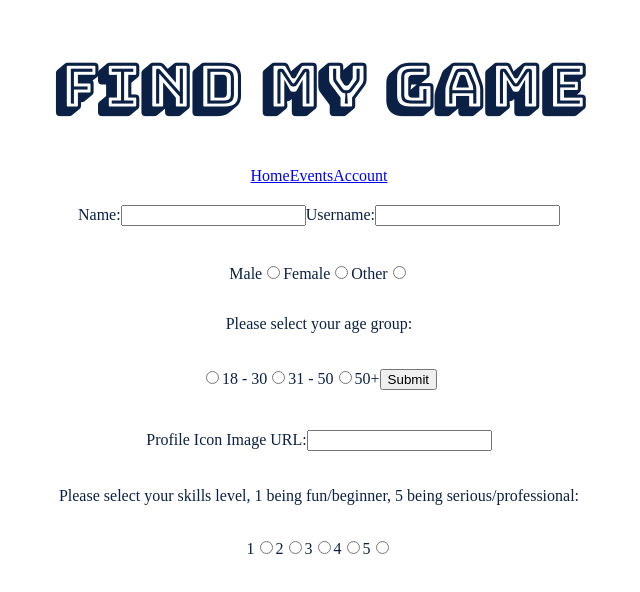
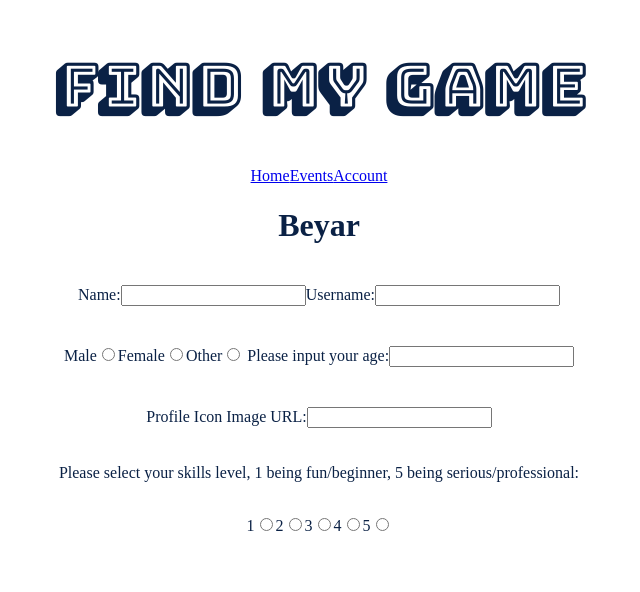
Before and after one commit to BarryCurtis/GameFinder, a React (Create React App) app: page /user-details in a window 1280 px wide. Shown: the top 592 px of the page, without its empty margins (321-961 px from the left). Built offline with nearby package versions, Linux system fonts and the light colour scheme; no server answers; a web font is replaced by a local one.

Commit message:
add age input

```diff
--- a/src/Components/UserDetails.jsx
+++ b/src/Components/UserDetails.jsx
@@ -1,5 +1,6 @@
 import { useAuth } from "../security/authContext";
 import { useState } from "react";
+import { postUser } from "../Utility/api";
 
 const UserDetails = () => {
   const { currentUser } = useAuth();
@@ -11,8 +12,11 @@ const UserDetails = () => {
   const [skillsLevel, setSkillsLevel] = useState();
   const [rating, setRating] = useState(0);
   console.log(gender, name);
+
+  function handleSubmit() {}
   return (
-    <form action="">
+    <form onSubmit={handleSubmit}>
+      <h1>Beyar</h1>
       <label htmlFor="name">Name:</label>
       <input
         onChange={(e) => {
@@ -66,44 +70,17 @@ const UserDetails = () => {
         value="mixed"
       />
 
-      <p>Please select your age group:</p>
+      <label for="age"> Please input your age:</label>
       <input
         onChange={(e) => {
           setAge(e.target.value);
         }}
-        type="radio"
-        id="age1"
+        type="number"
+        id="age"
         name="age"
-        value="30"
+        value={age}
       />
-      <label for="age1">18 - 30</label>
-      <input
-        onChange={(e) => {
-          setAge(e.target.value);
-        }}
-        type="radio"
-        id="age2"
-        name="age"
-        value="60"
-      />
-      <label for="age2">31 - 50</label>
-      <input
-        onChange={(e) => {
-          setAge(e.target.value);
-        }}
-        type="radio"
-        id="age3"
-        name="age"
-        value="100"
-      />
-      <label for="age3">50+</label>
-      <input
-        onChange={(e) => {
-          setAge(e.target.value);
-        }}
-        type="submit"
-        value="Submit"
-      ></input>
+
       <br></br>
       <label htmlFor="profileIcon">Profile Icon Image URL:</label>
       <input
```
